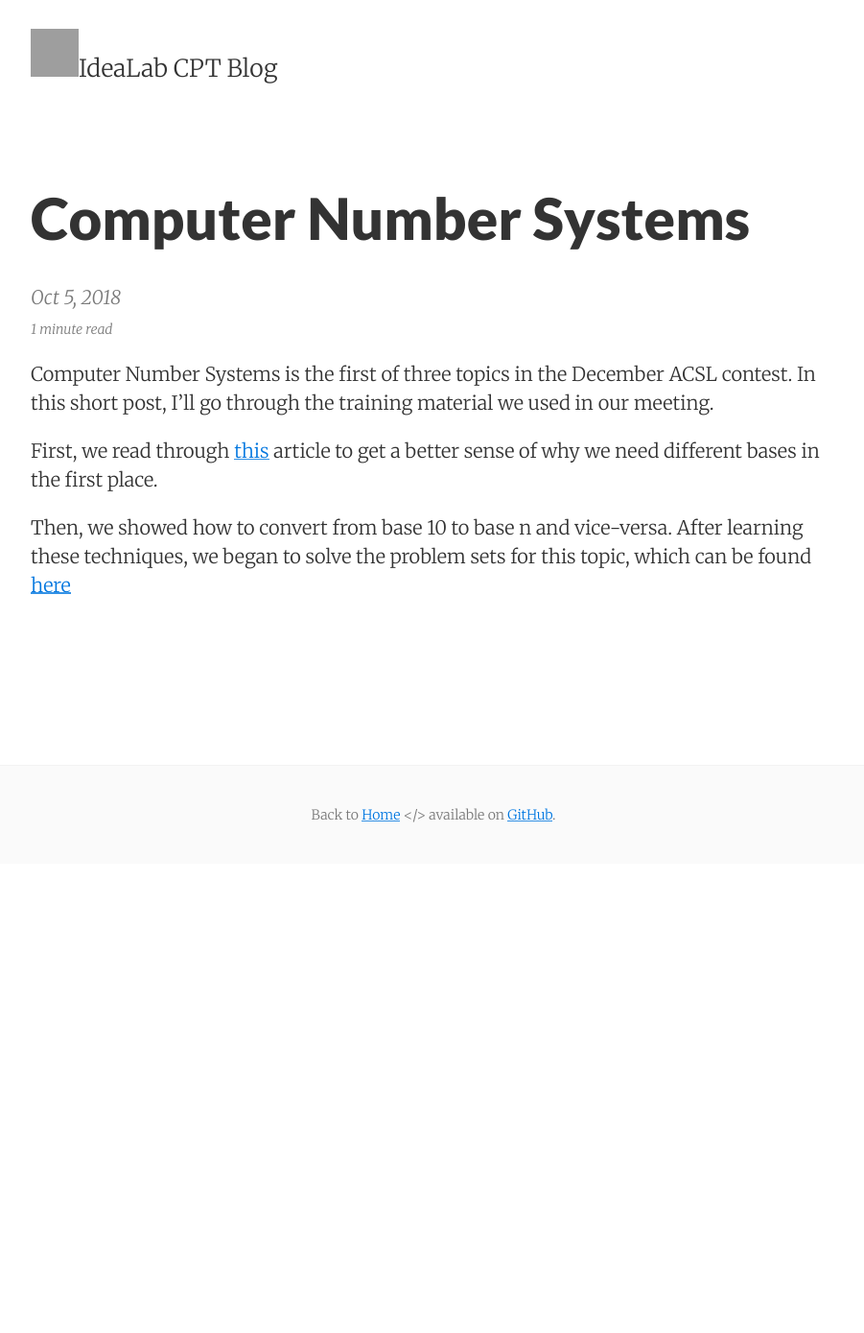
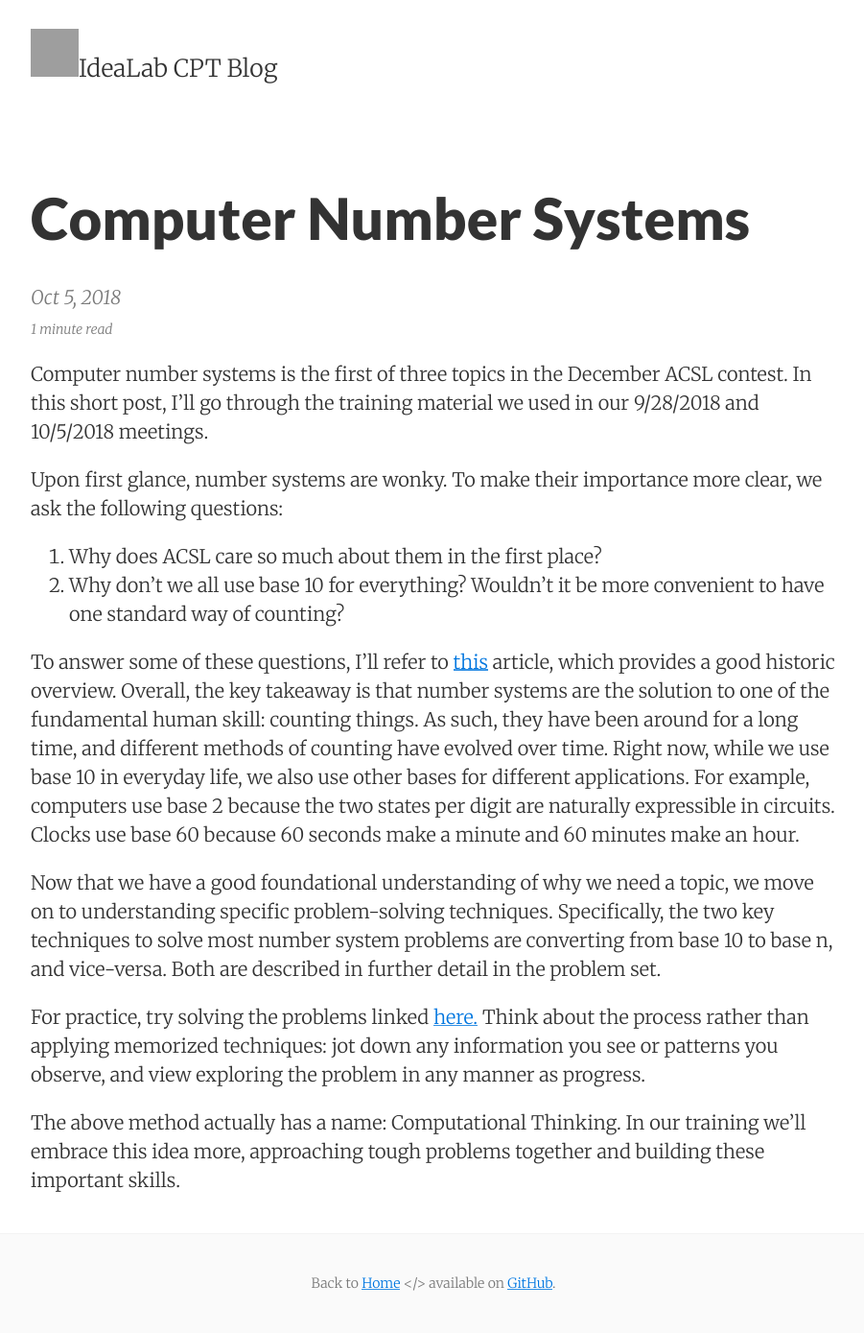
Before and after one commit to idea-lab/cpt-blog, a Jekyll site: the page built from _posts/2018-10-05-comp-numb-sys.md, in a window 1280 px wide. Shown: the whole page at 96% size, without its empty margins (188-1089 px from the left). Built offline with Jekyll 4.4.1, drawn with Linux system fonts in a browser that asks for light colours; before the commit the page ends 900 px from its top, so only the background shows below that; grey boxes are pictures that could not be loaded.

Commit message:
Updated CNS description

```diff
--- a/_posts/2018-10-05-comp-numb-sys.md
+++ b/_posts/2018-10-05-comp-numb-sys.md
@@ -7,16 +7,40 @@ author:     Sanjit Bhat
 categories: comp1
 ---
 
-Computer Number Systems is the first of three topics in the December
+Computer number systems is the first of three topics in the December
 ACSL contest. In this short post, I'll go through the training material
-we used in our meeting.
+we used in our 9/28/2018 and 10/5/2018 meetings.
 
-First, we read through
+Upon first glance, number systems are wonky.
+To make their importance more clear, we ask the following questions:
+1. Why does ACSL care so much about them in the first place?
+2. Why don't we all use base 10 for everything? Wouldn't it be
+more convenient to have one standard way of counting?
+
+To answer some of these questions, I'll refer to
 [this](https://betterexplained.com/articles/numbers-and-bases/)
-article to get a better sense of why we need different bases in the
-first place.
+article, which provides a good historic overview.
+Overall, the key takeaway is that number systems are
+the solution to one of the fundamental human skill: counting things.
+As such, they have been around for a long time, and different methods
+of counting have evolved over time. Right now, while we use base 10
+in everyday life, we also use other bases for different applications.
+For example, computers use base 2 because the two states per digit
+are naturally expressible in circuits. Clocks use base 60
+because 60 seconds make a minute and 60 minutes make an hour.
 
-Then, we showed how to convert from base 10 to base n and vice-versa.
-After learning these techniques, we began to solve the problem
-sets for this topic, which can be found
-[here]({{ site.url }}/cpt-blog/misc_files/comp-number-systems.pdf)
+Now that we have a good foundational understanding of why we need a
+topic, we move on to understanding specific problem-solving techniques.
+Specifically, the two key techniques to solve most number system problems
+are converting from base 10 to base n, and vice-versa. Both are described
+in further detail in the problem set.
+
+For practice, try solving the problems linked
+[here.]({{ site.url }}/cpt-blog/misc_files/comp-number-systems.pdf)
+Think about the process rather than applying memorized techniques:
+jot down any information you see or patterns you observe, and view
+exploring the problem in any manner as progress.
+
+The above method actually has a name: Computational Thinking.
+In our training we'll embrace this idea more,
+approaching tough problems together and building these important skills.
```
